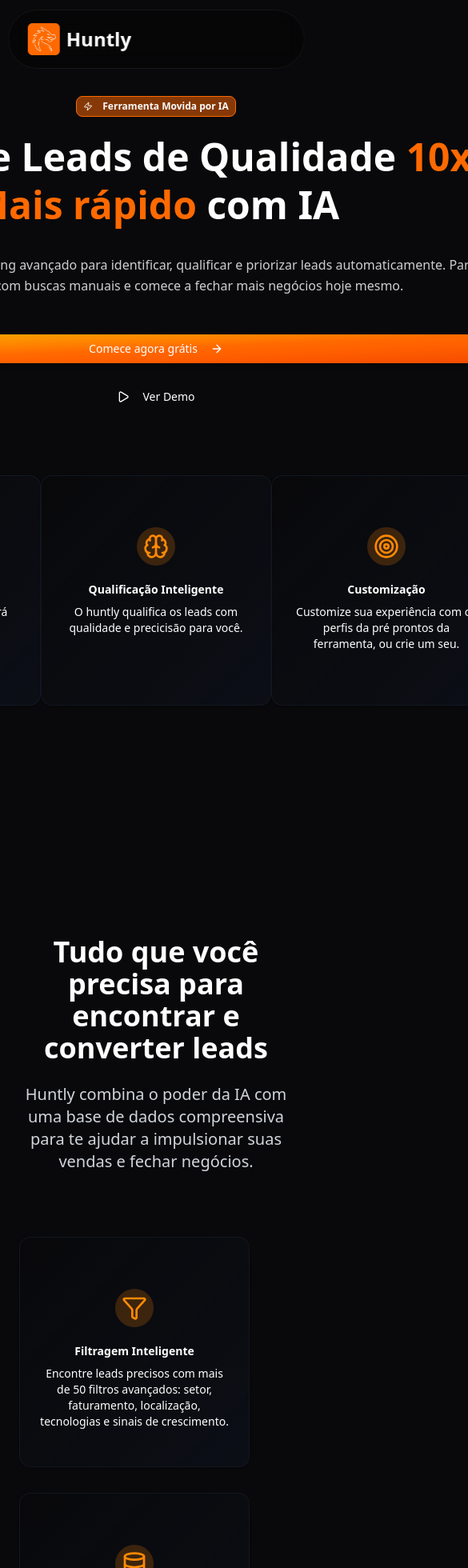
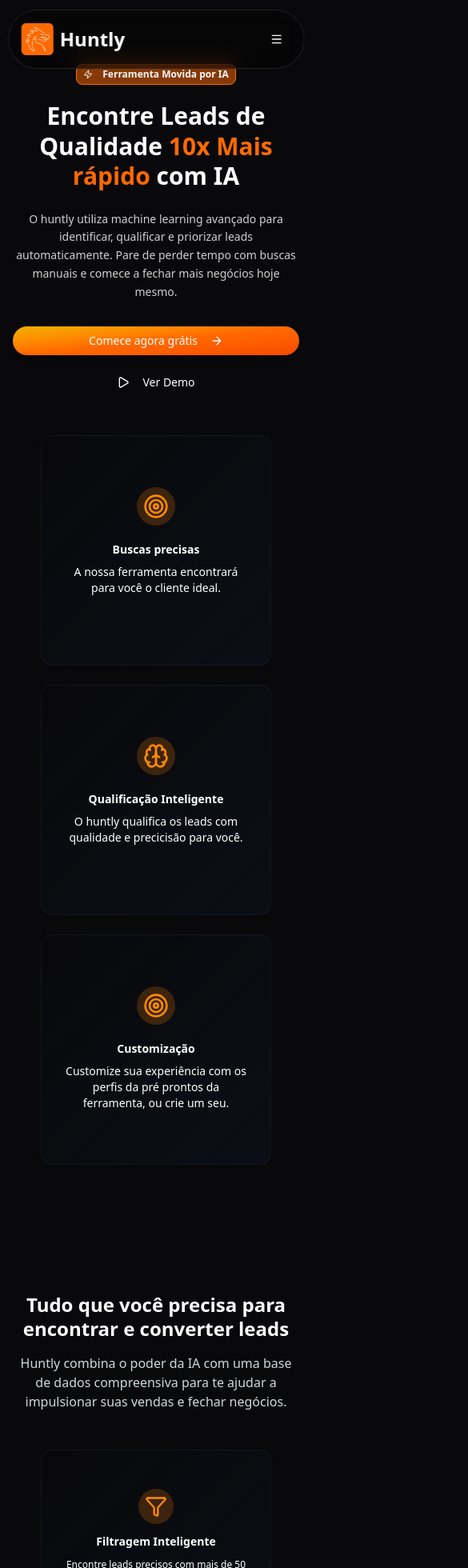
Before and after one commit to hakenshi/huntly, a Next.js app: page / in a window 390 px wide. Shown: the top 1960 px of the page at 80% size, 585 px wide, since content can reach past the window. Built offline with nearby package versions, Linux system fonts and the light colour scheme.

Commit message:
feat: add framer-motion and motion dependencies; enhance UI responsiveness and animations

```diff
--- a/package.json
+++ b/package.json
@@ -25,6 +25,7 @@
     "clsx": "^2.1.1",
     "lucide-react": "^0.544.0",
     "mcp-handler": "^1.0.2",
+    "motion": "^12.23.12",
     "next": "15.5.3",
     "next-themes": "^0.4.6",
     "react": "19.1.0",
--- a/src/app/(user)/layout.tsx
+++ b/src/app/(user)/layout.tsx
@@ -39,8 +39,8 @@ const navigation = [
 
 export default function UserLayout({children}:PropsWithChildren) {
   return (
-    <div className="grid grid-cols-[0.12fr_1fr] min-h-screen bg-gradient-to-tl ">
-        <aside className="border-r border-r-gray-800/80 grid grid-rows-[0.1fr_0.8fr_0.1fr]">
+    <div className="grid md:grid-cols-[0.12fr_1fr] min-h-screen bg-gradient-to-tl ">
+        <aside className="hidden border-r border-r-gray-800/80 md:grid md:grid-rows-[0.1fr_0.8fr_0.1fr]">
             <div className="border-b border-b-gray-800/80 flex items-center justify-center">
                 <HuntlyLogo href="" />
             </div>
--- a/src/components/dashboard/dashboard-shell.tsx
+++ b/src/components/dashboard/dashboard-shell.tsx
@@ -13,10 +13,12 @@ export default function DashboardShell({ children, pageName }: Props) {
                 <h2 className="text-2xl font-bold">{pageName}</h2>
                 <nav className="flex items-center gap-2">
                     <Button variant={"ghost"}>
-                        <DownloadIcon /> Exportar
+                        <DownloadIcon />
+                        <span className="md:inline hidden">Exportar</span>
                     </Button>
                     <Button>
-                        <PlusIcon /> Nova Busca
+                        <PlusIcon />
+                        <span className="md:inline hidden">Nova Busca</span>
                     </Button>
                 </nav>
             </header>
--- a/src/components/features.tsx
+++ b/src/components/features.tsx
@@ -3,59 +3,61 @@ import { Filter, Database, BarChart3 } from "lucide-react";
 
 export function Features() {
   return (
-    <section id="features" className="px-6 py-40 min-h-screen">
+    <section id="features" className="px-4 sm:px-6 py-20 sm:py-40 min-h-screen">
       <div className="max-w-6xl mx-auto">
-        <div className="text-center mb-20">
-          <h2 className="text-4xl md:text-5xl font-bold mb-6 text-white">Tudo que você precisa para <br /> encontrar e converter leads</h2>
-          <p className="text-xl text-gray-300 max-w-3xl mx-auto">
+        <div className="text-center mb-12 sm:mb-20">
+          <h2 className="text-2xl sm:text-4xl md:text-5xl font-bold mb-4 sm:mb-6 text-white leading-tight">
+            Tudo que você precisa para <br className="hidden sm:block" /> encontrar e converter leads
+          </h2>
+          <p className="text-base sm:text-xl text-gray-300 max-w-3xl mx-auto">
             Huntly combina o poder da IA com uma base de dados compreensiva para te ajudar a impulsionar suas vendas e fechar negócios.
           </p>
         </div>
 
-        <div className="grid md:grid-cols-3 gap-8">
-          <Card className="size-72 bg-gradient-to-tl from-gray-900/40 to-transparent border border-gray-800/40 hover:scale-105 text-white transition-transform cursor-pointer">
+        <div className="grid grid-cols-1 md:grid-cols-3 gap-6 sm:gap-8 justify-items-center">
+          <Card className="w-full max-w-72 h-72 bg-gradient-to-tl from-gray-900/40 to-transparent border border-gray-800/40 hover:scale-105 text-white transition-transform cursor-pointer">
             <CardContent>
-              <CardHeader className="flex justify-center mt-10 mb-5">
+              <CardHeader className="flex justify-center mt-6 sm:mt-10 mb-3 sm:mb-5">
                 <span className="bg-orange-400/20 w-fit p-2 rounded-full">
-                  <Filter className="text-orange-400" size={32} />
+                  <Filter className="text-orange-400" size={28} />
                 </span>
               </CardHeader>
               <CardDescription>
                 <div className="text-white text-center">
-                  <p className="font-bold mb-2">Filtragem Inteligente</p>
-                  <span>Encontre leads precisos com mais de 50 filtros avançados: setor, faturamento, localização, tecnologias e sinais de crescimento.</span>
+                  <p className="font-bold mb-2 text-sm sm:text-base">Filtragem Inteligente</p>
+                  <span className="text-xs sm:text-sm">Encontre leads precisos com mais de 50 filtros avançados: setor, faturamento, localização, tecnologias e sinais de crescimento.</span>
                 </div>
               </CardDescription>
             </CardContent>
           </Card>
 
-          <Card className="size-72 bg-gradient-to-tl from-gray-900/40 to-transparent border border-gray-800/40 hover:scale-105 text-white transition-transform cursor-pointer">
+          <Card className="w-full max-w-72 h-72 bg-gradient-to-tl from-gray-900/40 to-transparent border border-gray-800/40 hover:scale-105 text-white transition-transform cursor-pointer">
             <CardContent>
-              <CardHeader className="flex justify-center mt-10 mb-5">
+              <CardHeader className="flex justify-center mt-6 sm:mt-10 mb-3 sm:mb-5">
                 <span className="bg-orange-400/20 w-fit p-2 rounded-full">
-                  <Database className="text-orange-400" size={32} />
+                  <Database className="text-orange-400" size={28} />
                 </span>
               </CardHeader>
               <CardDescription>
                 <div className="text-white text-center">
-                  <p className="font-bold mb-2">Base de Dados Atualizada</p>
-                  <span>Acesse milhões de contatos verificados e informações atualizadas de empresas em tempo real para máxima precisão.</span>
+                  <p className="font-bold mb-2 text-sm sm:text-base">Base de Dados Atualizada</p>
+                  <span className="text-xs sm:text-sm">Acesse milhões de contatos verificados e informações atualizadas de empresas em tempo real para máxima precisão.</span>
                 </div>
               </CardDescription>
             </CardContent>
           </Card>
 
-          <Card className="size-72 bg-gradient-to-tl from-gray-900/40 to-transparent border border-gray-800/40 hover:scale-105 text-white transition-transform cursor-pointer">
+          <Card className="w-full max-w-72 h-72 bg-gradient-to-tl from-gray-900/40 to-transparent border border-gray-800/40 hover:scale-105 text-white transition-transform cursor-pointer">
             <CardContent>
-              <CardHeader className="flex justify-center mt-10 mb-5">
+              <CardHeader className="flex justify-center mt-6 sm:mt-10 mb-3 sm:mb-5">
                 <span className="bg-orange-400/20 w-fit p-2 rounded-full">
-                  <BarChart3 className="text-orange-400" size={32} />
+                  <BarChart3 className="text-orange-400" size={28} />
                 </span>
               </CardHeader>
               <CardDescription>
                 <div className="text-white text-center">
-                  <p className="font-bold mb-2">Analytics Inteligente</p>
-                  <span>Dashboard completo com métricas de performance, qualidade de leads e taxas de conversão para otimizar seus resultados.</span>
+                  <p className="font-bold mb-2 text-sm sm:text-base">Analytics Inteligente</p>
+                  <span className="text-xs sm:text-sm">Dashboard completo com métricas de performance, qualidade de leads e taxas de conversão para otimizar seus resultados.</span>
                 </div>
               </CardDescription>
             </CardContent>
--- a/src/components/header.tsx
+++ b/src/components/header.tsx
@@ -1,47 +1,92 @@
 "use client";
 
-import { Button } from "@/src/components/ui/button";
-import { Sheet, SheetContent, SheetTrigger } from "@/src/components/ui/sheet";
-import { Menu } from "lucide-react";
-import Image from "next/image";
+import { Button, buttonVariants } from "@/src/components/ui/button";
+import { MenuIcon, X } from "lucide-react";
+import HuntlyLogo from "./huntly-logo";
 import Link from "next/link";
-import HuntlyLogo from "./huntly-logo";
+import { useState, useEffect, useRef } from "react";
+import { motion } from "motion/react"
 
 export function Header() {
+  const [isMenuOpen, setIsMenuOpen] = useState(false);
+  const menuRef = useRef<HTMLDivElement>(null);
+  const buttonRef = useRef<HTMLDivElement>(null);
+
+  useEffect(() => {
+    const handleClickOutside = (event: MouseEvent) => {
+      if (isMenuOpen &&
+          menuRef.current && !menuRef.current.contains(event.target as Node) &&
+          buttonRef.current && !buttonRef.current.contains(event.target as Node)) {
+        setIsMenuOpen(false);
+      }
+    };
+
+    document.addEventListener('mousedown', handleClickOutside);
+    return () => document.removeEventListener('mousedown', handleClickOutside);
+  }, [isMenuOpen]);
+
   return (
-    <header className="w-[95%] px-6 py-4 bg-black/30 backdrop-blur-md mt-3 rounded-full text-white fixed left-1/2 transform -translate-x-1/2 top-0 z-50 border border-zinc-900/80">
+    <>
+      <motion.header
+        className="w-[95%] px-4 sm:px-6 py-4 mt-3 rounded-full text-white fixed left-1/2 transform -translate-x-1/2 top-0 z-50 mb-20"
+        animate={{
+          backgroundColor: isMenuOpen ? "rgba(0,0,0,0)" : "rgba(0,0,0,0.3)",
+          backdropFilter: isMenuOpen ? "blur(0px)" : "blur(12px)",
+          borderColor: isMenuOpen ? "rgba(0,0,0,0)" : "rgba(39,39,42,0.8)"
+        }}
+        transition={{ duration: 0.3 }}
+        style={{ borderWidth: 1 }}
+      >
         <nav className="flex justify-between items-center w-full">
+          {/* Logo */}
           <HuntlyLogo href="#hero" />
+
+          {/* Desktop Nav */}
           <div className="md:flex hidden space-x-8">
-          <Link href="#features" className="text-white transition-all font-medium hover:scale-105">Recursos</Link>
-          <Link href="#pricing" className="text-white transition-all font-medium hover:scale-105">Preços</Link>
-          <Link href="#faq" className="text-white transition-all font-medium hover:scale-105">FAQ</Link>
+            <Link href="#features" className="transition-all font-medium hover:scale-105 hover:text-red-500">Recursos</Link>
+            <Link href="#pricing" className="transition-all font-medium hover:scale-105 hover:text-red-500">Preços</Link>
+            <Link href="#faq" className="transition-all font-medium hover:scale-105 hover:text-red-500">FAQ</Link>
           </div>
 
+          {/* Desktop CTA */}
           <div className="hidden md:flex items-center space-x-4">
             <Link className="hover:scale-105 hover:text-white/80 transition-transform" href={"/login"}>Login</Link>
-          <Button variant={"gradient"} className="hover:scale-105 transition-transform rounded-full">Começar Grátis</Button>
+            <Link href={"/register"} className={`${buttonVariants({ variant: "gradient" })} hover:scale-105 transition-transform rounded-full`}>Começar Grátis</Link>
           </div>
 
-        {/* <Sheet>
-          <SheetTrigger asChild className="md:hidden">
-            <Button variant="outline" size="icon">
-              <Menu className="h-4 w-4" />
+          {/* Mobile Button */}
+          <div ref={buttonRef} className="md:hidden">
+            <Button onClick={() => setIsMenuOpen(!isMenuOpen)} size={"icon"} variant="ghost">
+              {isMenuOpen ? <X /> : <MenuIcon />}
             </Button>
-          </SheetTrigger>
-          <SheetContent>
-            <div className="flex flex-col space-y-4 mt-8">
-              <a href="#features" className="text-lg">Recursos</a>
-              <a href="#pricing" className="text-lg">Preços</a>
-              <a href="#faq" className="text-lg">FAQ</a>
-              <div className="pt-4 space-y-2">
-                <Button variant="outline" className="w-full">Login</Button>
-                <Button variant={"gradient"} className="w-full">Começar Grátis</Button>
+          </div>
+        </nav>
+      </motion.header>
+
+      {/* Mobile Menu (fora do header) */}
+      <motion.div
+        ref={menuRef}
+        className="md:hidden fixed left-1/2 transform -translate-x-1/2 mt-2 w-[95%] rounded-xl bg-black/30 backdrop-blur-md border border-zinc-900/80 z-40"
+        initial={{ opacity: 0, y: -20, scale: 0.95 }}
+        animate={{
+          opacity: isMenuOpen ? 1 : 0,
+          y: isMenuOpen ? 0 : -20,
+          scale: isMenuOpen ? 1 : 0.95
+        }}
+        transition={{ duration: 0.3, ease: "easeOut" }}
+        style={{ pointerEvents: isMenuOpen ? "auto" : "none" }}
+      >
+        <div className="flex flex-col items-center gap-4 p-4 mt-20">
+          <Link href="#features" onClick={() => setIsMenuOpen(false)} className="w-full text-center py-2 transition-all hover:text-red-500">Recursos</Link>
+          <Link href="#pricing" onClick={() => setIsMenuOpen(false)} className="w-full text-center py-2 transition-all hover:text-red-500">Preços</Link>
+          <Link href="#faq" onClick={() => setIsMenuOpen(false)} className="w-full text-center py-2 transition-all hover:text-red-500">FAQ</Link>
+
+          <div className="flex flex-col items-center gap-3 w-full mt-2">
+            <Link href={"/login"} onClick={() => setIsMenuOpen(false)} className="hover:text-white/80 transition-colors">Login</Link>
+            <Link href={"/register"} onClick={() => setIsMenuOpen(false)} className={`${buttonVariants({ variant: "gradient" })} w-3/4 rounded-full`}>Começar Grátis</Link>
           </div>
         </div>
-          </SheetContent>
-        </Sheet> */}
-      </nav>
-    </header>
+      </motion.div>
+    </>
   );
 }
--- a/src/components/hero.tsx
+++ b/src/components/hero.tsx
@@ -5,23 +5,23 @@ import { Badge } from "./ui/badge";
 
 export function Hero() {
   return (
-    <section id="hero" className="px-6 py-32 pt-30 min-h-screen flex items-center justify-center">
+    <section id="hero" className="px-4 sm:px-6 py-20 sm:py-32 pt-20 sm:pt-30 min-h-screen flex items-center justify-center">
       <div className="max-w-6xl mx-auto text-center">
         <Badge className="bg-primary/50 border border-primary font-bold py-1 px-2 mb-5" >
           <Zap className="mr-2 h-4 w-4" />
           <p>Ferramenta Movida por IA</p>
         </Badge>
-        <h1 className="text-5xl md:text-7xl font-bold mb-8 text-white leading-tight">
+        <h1 className="text-3xl sm:text-5xl md:text-7xl font-bold mb-6 sm:mb-8 text-white leading-tight">
           Encontre Leads de Qualidade {" "}
           <span className="text-orange-500">10x Mais rápido</span> com IA
         </h1>
 
-        <p className="text-md md:text-lg text-white/80 mb-12 max-w-4xl mx-auto leading-relaxed">
+        <p className="text-sm sm:text-md md:text-lg text-white/80 mb-8 sm:mb-12 max-w-4xl mx-auto leading-relaxed">
           O huntly utiliza machine learning avançado para identificar, qualificar e priorizar leads automaticamente. {" "}
           Pare de perder tempo com buscas manuais e comece a fechar mais negócios hoje mesmo.
         </p>
 
-        <div className="flex flex-col sm:flex-row justify-center gap-6 mb-20">
+        <div className="flex flex-col sm:flex-row justify-center gap-4 sm:gap-6 mb-12 sm:mb-20">
           <Button variant={"gradient"} className="rounded-full hover:scale-105 transition-transform">
             Comece agora grátis
             <ArrowRight className="ml-2 h-5 w-5" />
@@ -31,8 +31,8 @@ export function Hero() {
             Ver Demo
           </Button>
         </div>
-        <div className="cotainer mx-auto flex justify-between">
-          <Card className="size-72 bg-gradient-to-tl from-gray-900/40 to-transparent border border-gray-800/40 hover:scale-105 text-white transition-transform cursor-pointer">
+        <div className="container mx-auto grid grid-cols-1 md:grid-cols-3 gap-6 justify-items-center">
+          <Card className="w-full max-w-72 h-72 bg-gradient-to-tl from-gray-900/40 to-transparent border border-gray-800/40 hover:scale-105 text-white transition-transform cursor-pointer">
             <CardContent>
               <CardHeader className="flex justify-center mt-10 mb-5">
                 <span className="bg-orange-400/20 w-fit p-2 rounded-full">
@@ -47,7 +47,7 @@ export function Hero() {
               </CardDescription>
             </CardContent>
           </Card>
-          <Card className="size-72 bg-gradient-to-tl from-gray-900/40 to-transparent border border-gray-800/40 hover:scale-105 text-white transition-transform cursor-pointer">
+          <Card className="w-full max-w-72 h-72 bg-gradient-to-tl from-gray-900/40 to-transparent border border-gray-800/40 hover:scale-105 text-white transition-transform cursor-pointer">
             <CardContent>
               <CardHeader className="flex justify-center mt-10 mb-5">
                 <span className="bg-orange-400/20 w-fit p-2 rounded-full">
@@ -62,7 +62,7 @@ export function Hero() {
               </CardDescription>
             </CardContent>
           </Card>
-          <Card className="size-72 bg-gradient-to-tl from-gray-900/40 to-transparent border border-gray-800/40 hover:scale-105 text-white transition-transform cursor-pointer">
+          <Card className="w-full max-w-72 h-72 bg-gradient-to-tl from-gray-900/40 to-transparent border border-gray-800/40 hover:scale-105 text-white transition-transform cursor-pointer">
             <CardContent>
               <CardHeader className="flex justify-center mt-10 mb-5">
                 <span className="bg-orange-400/20 w-fit p-2 rounded-full">
```
Also changed, not shown: src/components/footer.tsx (+14 -14 lines), src/components/pricing.tsx (+14 -16 lines), 1 other file (tests, documents, lock files or other folders). Lines whose indentation alone changed are shown as unchanged.
